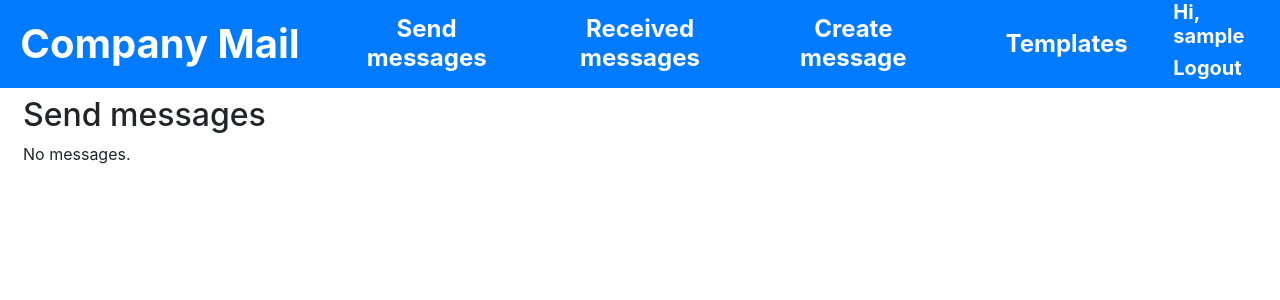
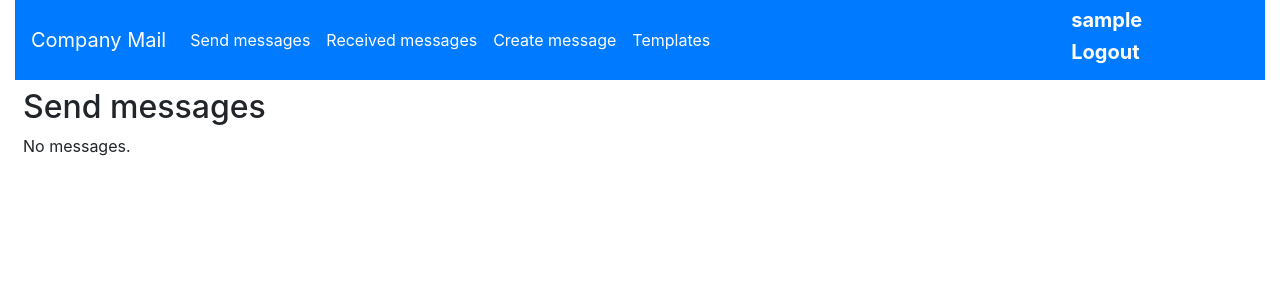
Before and after one commit to legion-11/Company-mail, a Django app: page /send/1 in a window 1280 px wide. Shown: the top 300 px of the page. Run offline with Django 3.2, Linux system fonts and the light colour scheme; the visitor is signed in with stand-in values (Sample User, id 1); data that the repository does not hold is empty; some libraries are stand-ins or nearby versions.

Commit message:
colapse toggler

```diff
--- a/mysite/mymail/templates/mymail/_header.html
+++ b/mysite/mymail/templates/mymail/_header.html
@@ -1,38 +1,28 @@
-<div class="header row bg-primary">
-    <div class="col-3 ml-0 text-center my-auto">
-        <a class="text-decoration-none h1 text-white font-weight-bold" href="{% url 'home' %}">
-            Company Mail
-        </a>
-    </div>
+<nav class="navbar navbar-expand-lg navbar-dark bg-primary">
+  <button class="navbar-toggler" type="button" data-toggle="collapse" data-target="#navbarTogglerDemo03" aria-controls="navbarTogglerDemo03" aria-expanded="false" aria-label="Toggle navigation">
+    <span class="navbar-toggler-icon"></span>
+  </button>
+  <a class="navbar-brand" href="{% url 'home' %}">Company Mail</a>
 
-    <div class="col-2 text-center my-auto">
-        <a class="text-decoration-none h4 text-white font-weight-bold" href="{% url 'search_send' 0 %}">
-            Send messages
-        </a>
-    </div>
-
-    <div class="col-2 text-center my-auto">
-        <a class="text-decoration-none h4 text-white font-weight-bold" href="{% url 'search_received' 0 %}">
-            Received messages
-        </a>
-    </div>
-
-    <div class="col-2 text-center my-auto">
-        <a class="text-decoration-none h4 text-white font-weight-bold" href="{% url 'create_message' %}">
-            Create message
-        </a>
-    </div>
-
-    <div class="col-2 text-center my-auto">
-        <a class="text-decoration-none h4 text-white font-weight-bold" href="{% url 'search_templates' 0 %}">
-            Templates
-        </a>
-    </div>
-
-    <div class="col-1">
+  <div class="collapse navbar-collapse" id="navbarTogglerDemo03">
+    <ul class="navbar-nav mr-auto mt-2 mt-lg-0">
+      <li class="nav-item active">
+        <a class="nav-link" href="{% url 'search_send' 0 %}">Send messages</a>
+      </li>
+      <li class="nav-item active">
+        <a class="nav-link" href="{% url 'search_received' 0 %}">Received messages</a>
+      </li>
+      <li class="nav-item active">
+        <a class="nav-link disabled" href="{% url 'create_message' %}">Create message</a>
+      </li>
+      <li class="nav-item active">
+        <a class="nav-link disabled" href="{% url 'search_templates' 0 %}">Templates</a>
+      </li>
+    </ul>
+    <div class="col-2">
         {% if user.is_authenticated %}
-            <div class="row font-weight-bold text-white h5 mr-2">
-                Hi, {{ user.username }}
+            <div class="row font-weight-bold text-white h5 mr-2 text-truncate">
+                {{ user.username }}
             </div>
             <div class="row">
                 <a class="font-weight-bold text-decoration-none text-white h5"
@@ -54,6 +44,5 @@
                 </a>
             </div>
         {% endif %}
-
-    </div>
-</div>
+  </div>
+</nav>
--- a/mysite/mymail/templates/mymail/base.html
+++ b/mysite/mymail/templates/mymail/base.html
@@ -4,6 +4,9 @@
     <meta charset="UTF-8">
 
     <title>Company Mail</title>
+    <script src="https://ajax.googleapis.com/ajax/libs/jquery/3.3.1/jquery.min.js"></script>
+    <script src="https://cdnjs.cloudflare.com/ajax/libs/popper.js/1.14.0/umd/popper.min.js"></script>
+    <script src="https://maxcdn.bootstrapcdn.com/bootstrap/4.1.0/js/bootstrap.min.js"></script>
     <link rel="stylesheet" href="https://stackpath.bootstrapcdn.com/bootstrap/4.1.3/css/bootstrap.min.css" integrity="sha384-MCw98/SFnGE8fJT3GXwEOngsV7Zt27NXFoaoApmYm81iuXoPkFOJwJ8ERdknLPMO" crossorigin="anonymous">
 </head>
 <body>
--- a/mysite/mymail/templates/mymail/create_message.html
+++ b/mysite/mymail/templates/mymail/create_message.html
@@ -43,7 +43,9 @@
         </div>
         {%endif%}
         {% if template %}
-            <a href="{% url 'delete_template' message.url %}">Delete</a>
+        <form action="{% url 'delete' message.url %}" method="post">
+            {% csrf_token %}
+        <input class="btn btn-danger" type="submit" value="Delete">
         {% endif %}
 
         <input type="hidden" name="next" value="{{ next }}"/>
--- a/mysite/mymail/templates/mymail/search.html
+++ b/mysite/mymail/templates/mymail/search.html
@@ -21,8 +21,8 @@
                                         No title
                                     {%endif%}
                                 </div>
-                                <div class="h6 text-secondary">
-                                    {{message.text|slice:":70" }}
+                                <div class="h6 text-secondary text-truncate">
+                                    {{message.text }}
                                 </div>
                             </div>
 
@@ -60,6 +60,22 @@
                             </a>
                        {% endif %}
                     {% else %}
+                        {%if not message.send_date or  message.date < now  %}
+                            <a style="display:block" href="{% url 'read_message' message.url %}">
+                                <div class="h4 text-secondary">
+                                    <div>
+                                        {%if message.title%}
+                                            {{ message.title　}}
+                                        {%else%}
+                                            No title
+                                        {%endif%}
+                                    </div>
+                                    <div class="h6 text-secondary text-truncate">
+                                        {{message.text}}
+                                    </div>
+                                </div>
+                            </a>
+                        {% else %}
                             <a style="display:block" href="{% url 'read_message' message.url %}">
                                 <div class="h4 text-primary">
                                     <div>
@@ -74,6 +90,7 @@
                                     </div>
                                 </div>
                             </a>
+                        {% endif %}
                     {% endif %}
                 </li>
             {% endfor %}
--- a/mysite/mymail/urls.py
+++ b/mysite/mymail/urls.py
@@ -21,16 +21,3 @@ urlpatterns = [
     path(r'logout/', LogoutView.as_view(), name='logout'),
     path(r'login/', LoginView.as_view(template_name="mymail/login.html"), name='login_view'),
 ]
-''
-'received/<int:page>'
-'send/<int:page>'
-'templates/<int:page>'
-'<uuid:message_url>'
-'new'
-'delete/<uuid:message_url>'
-'just_delete/<uuid:message_url>'
-'delete/<uuid:message_url>/Template'
-'new/<uuid:message_url>'
-r'registration/'
-r'logout/'
-r'login/'
```
Also changed, not shown: mysite/mysite/settings.py (line endings or trailing spaces). Lines whose indentation alone changed are shown as unchanged.
